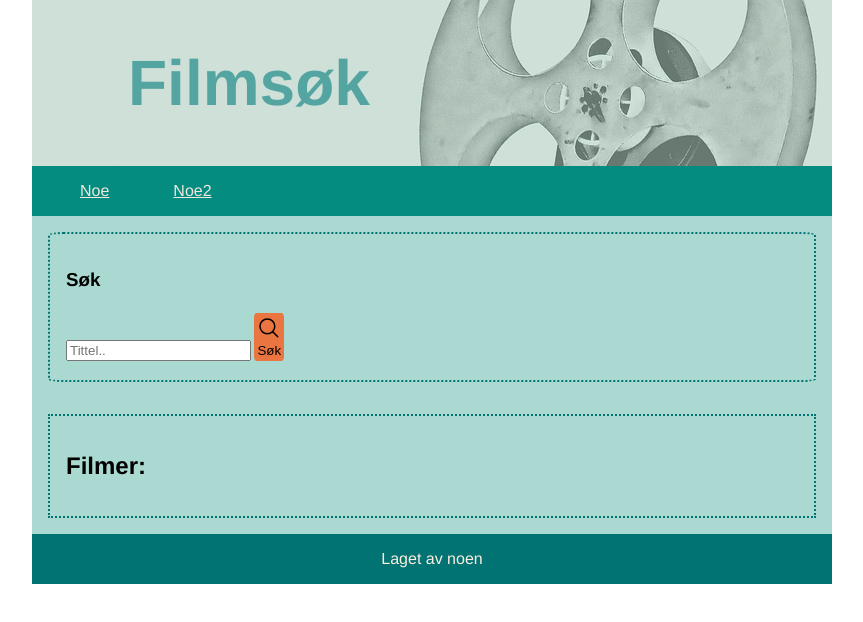
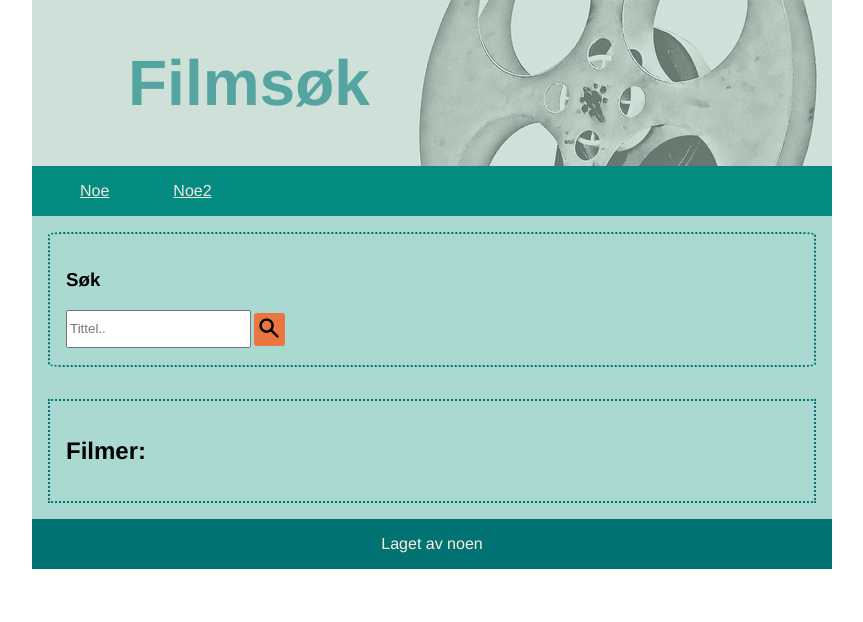
Before and after one commit to tilen1976/uin23ak4_moviesearch_SEIM, a React (Create React App) app in the folder movie-search/: page / in a window 1280 px wide. Shown: the top 622 px of the page, without its empty margins (208-1071 px from the left). Built offline with nearby package versions, Linux system fonts and the light colour scheme; no server answers.

Commit message:
Fixed icon for styling

```diff
--- a/movie-search/package.json
+++ b/movie-search/package.json
@@ -9,6 +9,7 @@
     "@testing-library/user-event": "^13.5.0",
     "react": "^18.2.0",
     "react-dom": "^18.2.0",
+    "react-icons": "^4.8.0",
     "react-router-dom": "^6.8.2",
     "react-scripts": "5.0.1",
     "web-vitals": "^2.1.4"
--- a/movie-search/src/App.js
+++ b/movie-search/src/App.js
@@ -1,7 +1,7 @@
 import './css/main.css';
 import {useState, useEffect} from 'react';
 import JamesBond from './components/JamesBond';
-import {MagnifyingGlassIcon} from '@heroicons/react/24/outline'
+import { HiSearch} from "react-icons/hi";
 
 
 function App() {
@@ -9,6 +9,7 @@ function App() {
   //const [movies, setMovies] = useState([]);
   //sette søkeresultat James Bond her
   const[jamesBond, setJamesBond] = useState([]);
+  const [search, setSearch] = useState([{Title: "Bla bla"}, {Title: "bla bla 2"}]);
 
   /*
   const [movies, setMovies] = useState([
@@ -44,7 +45,8 @@ useEffect(() =>{
   getJamesBond()
 }, [])
 
-console.log(jamesBond)
+
+console.log(search)
 
   return (
     <div className="container">
@@ -64,7 +66,8 @@ console.log(jamesBond)
               </input>
                {/**Lage forstørrelsesglass */}
 
-              <button type="submit" className="search-btn"><MagnifyingGlassIcon />Søk
+              <button type="submit" className="search-btn">
+                <HiSearch className='searc-icon' size={24} />
               </button>
             </form>
         </section>
@@ -78,6 +81,7 @@ console.log(jamesBond)
 
           </ol>
 
+
         </article>
 
       </main>
--- a/movie-search/src/css/main.css
+++ b/movie-search/src/css/main.css
@@ -42,12 +42,21 @@
   margin: 1rem;
   width: 100%;
 }
+.search-bar .search-section .find-film {
+  display: flex;
+}
+.search-bar .search-section .find-film .input-field {
+  height: 2rem;
+}
 .search-bar .search-btn {
   background-color: #EB7540;
   border: none;
   padding: 0.2rem;
   margin: 0.2rem;
   border-radius: 10%;
+}
+.search-bar .search-btn .search-icon {
+  min-width: 20px;
 }
 
 .main-content {
--- a/movie-search/src/sass/components/_buttons.scss
+++ b/movie-search/src/sass/components/_buttons.scss
@@ -6,4 +6,8 @@
     padding: 0.2rem;
     margin: 0.2rem;
     border-radius: 10%;
+    //width:20px;
+    .search-icon{
+        min-width: 20px;
+    }
 }
--- a/movie-search/src/sass/layout/_aside.scss
+++ b/movie-search/src/sass/layout/_aside.scss
@@ -9,8 +9,25 @@
     margin: 1rem;
     width: 100%;
 
+    .search-section{
+
+        .find-film{
+            display: flex;
+
+            .input-field{
+                height: 2rem;
+
+            }
+
+        }
+    }
+
+
+
     .search-btn{
         @include searchButton;
+
+
     }
 
 }
```
Also changed, not shown: movie-search/src/sass/main.scss (line endings or trailing spaces), 2 other files (tests, documents, lock files or other folders).
